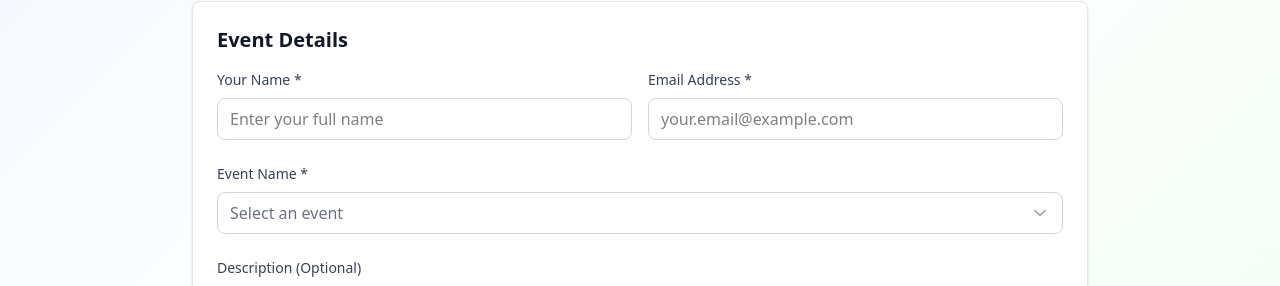
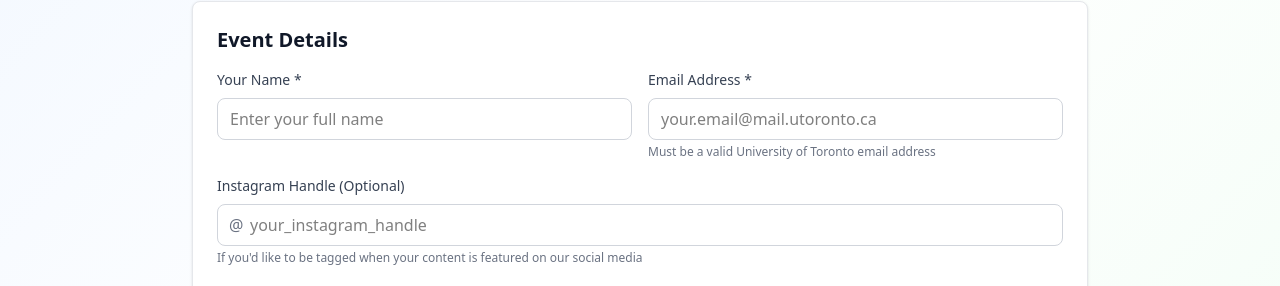
Before and after one commit to LensBridge/LensBridgeFrontend, a React (Vite) app: page /upload in a window 1280 px wide. Shown: the part 514-800 px from the top of the page. Built offline with nearby package versions, Linux system fonts and the light colour scheme; no server answers.

Commit message:
hooked up to test springboot API

```diff
--- a/src/pages/Upload.jsx
+++ b/src/pages/Upload.jsx
@@ -12,45 +12,19 @@ function Upload() {
   const [formData, setFormData] = useState({
     name: '',
     email: '',
+    instagram: '',
     event: '',
+    eventId: '', // Add eventId to track the selected event's ID
     description: '',
     consent: false
   });
+  const [emailError, setEmailError] = useState('');
   const fileInputRef = useRef(null);
 
-  // Mock API call to fetch events
-  const fetchEvents = async () => {
-    try {
-      setLoadingEvents(true);
-
-      // Simulate API call - replace with your actual API endpoint
-      await new Promise(resolve => setTimeout(resolve, 1000));
-
-      // Mock event data - this would come from your Spring Boot API
-      const mockEvents = [
-        { id: 1, name: 'MSA Welcome Week', date: '2025-09-15', status: 'upcoming' },
-        { id: 2, name: 'Cultural Night 2025', date: '2025-10-20', status: 'upcoming' },
-        { id: 3, name: 'Charity Fundraiser', date: '2025-11-10', status: 'upcoming' },
-        { id: 4, name: 'Islamic Awareness Week', date: '2025-11-25', status: 'upcoming' },
-        { id: 5, name: 'End of Year Banquet', date: '2025-12-15', status: 'upcoming' },
-        { id: 6, name: 'Study Session - Midterms', date: '2025-10-05', status: 'ongoing' },
-      ];
-
-      setEvents(mockEvents);
-    } catch (error) {
-      console.error('Error fetching events:', error);
-      setEvents([]);
-    } finally {
-      setLoadingEvents(false);
-    }
-  };
-
-  // Real API call function (commented out for now)
-  /*
   const fetchEventsFromAPI = async () => {
     try {
       setLoadingEvents(true);
-      const response = await fetch(`${import.meta.env.VITE_API_BASE_URL}/api/events/current`);
+      const response = await fetch(`http://localhost:8080/api/events`);
 
       if (!response.ok) {
         throw new Error('Failed to fetch events');
@@ -65,11 +39,11 @@ function Upload() {
       setLoadingEvents(false);
     }
   };
-  */
+
 
   // Fetch events when component mounts
   useEffect(() => {
-    fetchEvents();
+    fetchEventsFromAPI();
   }, []);
 
   const handleDragOver = (e) => {
@@ -128,62 +102,89 @@ function Upload() {
       ...prev,
       [name]: type === 'checkbox' ? checked : value
     }));
+
+    // Email validation
+    if (name === 'email') {
+      validateEmail(value);
+    }
   };
 
-  const handleEventSelect = (eventName) => {
+  const validateEmail = (email) => {
+    // Regex for University of Toronto email addresses
+    const uoftEmailRegex = /^[a-zA-Z0-9._%+-]+@(mail\.utoronto\.ca|utoronto\.ca)$/;
+
+    if (!email) {
+      setEmailError('');
+      return;
+    }
+
+    if (!uoftEmailRegex.test(email)) {
+      setEmailError('Please enter a valid University of Toronto email address (@mail.utoronto.ca or @utoronto.ca)');
+    } else {
+      setEmailError('');
+    }
+  };
+
+  const handleEventSelect = (eventName, eventId) => {
     setFormData(prev => ({
       ...prev,
-      event: eventName
+      event: eventName,
+      eventId: eventId
     }));
     setEventDropdownOpen(false);
   };
 
   const formatDate = (dateString) => {
-    return new Date(dateString).toLocaleDateString('en-US', {
+    // Parse the date and interpret it as EST
+    const date = new Date(dateString + 'T00:00:00-05:00'); // Force EST timezone
+    return date.toLocaleDateString('en-US', {
       month: 'short',
       day: 'numeric',
-      year: 'numeric'
+      year: 'numeric',
+      timeZone: 'America/New_York' // EST/EDT timezone
     });
   };
 
   const handleSubmit = async (e) => {
     e.preventDefault();
-    if (files.length === 0 || !formData.consent) return;
+    if (files.length === 0 || !formData.consent || !formData.eventId) return;
 
     setIsUploading(true);
 
     try {
-      // TODO: Replace with actual API call
       const uploadData = new FormData();
 
-      // Add form data
-      uploadData.append('name', formData.name);
-      uploadData.append('email', formData.email);
-      uploadData.append('event', formData.event);
-      uploadData.append('description', formData.description);
-      uploadData.append('consent', formData.consent);
-
-      // Add files
-      files.forEach((file, index) => {
-        uploadData.append(`files[${index}]`, file.file);
+      // Add files - Spring Boot expects 'files' parameter
+      files.forEach((file) => {
+        uploadData.append('files', file.file);
       });
 
-      // Simulate upload process for now
-      await new Promise(resolve => setTimeout(resolve, 2000));
+      // Add instagram handle (required by backend)
+      uploadData.append('instagramHandle', formData.instagram || '');
 
-      // TODO: Make actual API call
-      /*
-      const response = await fetch(`${import.meta.env.VITE_API_BASE_URL}/api/upload`, {
+      // Make actual API call to Spring Boot backend
+      const response = await fetch(`http://localhost:8080/api/upload/${formData.eventId}/batch`, {
         method: 'POST',
         body: uploadData,
       });
 
       if (!response.ok) {
-        throw new Error('Upload failed');
+        const errorData = await response.text();
+        throw new Error(`Upload failed: ${errorData}`);
       }
 
-      const result = await response.json();
-      */
+      // Handle different response types from backend
+      let result;
+      const contentType = response.headers.get('content-type');
+
+      if (contentType && contentType.includes('application/json')) {
+        result = await response.json();
+      } else {
+        // Backend returned plain text or HTML
+        result = { message: await response.text() };
+      }
+
+      console.log('Upload successful:', result);
 
       setIsUploading(false);
       setUploadComplete(true);
@@ -194,21 +195,24 @@ function Upload() {
         setFormData({
           name: '',
           email: '',
+          instagram: '',
           event: '',
+          eventId: '',
           description: '',
           consent: false
         });
+        setEmailError('');
         setUploadComplete(false);
       }, 3000);
 
     } catch (error) {
       console.error('Upload error:', error);
       setIsUploading(false);
-      // TODO: Show error message to user
+      alert(`Upload failed: ${error.message}`);
     }
   };
 
-  const isFormValid = files.length > 0 && formData.name && formData.email && formData.event && formData.consent;
+  const isFormValid = files.length > 0 && formData.name && formData.email && formData.event && formData.eventId && formData.consent && !emailError;
 
   if (uploadComplete) {
     return (
@@ -343,9 +347,44 @@ function Upload() {
                 value={formData.email}
                 onChange={handleInputChange}
                 required
-                className="w-full px-3 py-2 border border-gray-300 rounded-lg focus:outline-none focus:ring-2 focus:ring-blue-600 focus:border-transparent"
-                placeholder="your.email@example.com"
+                className={`w-full px-3 py-2 border rounded-lg focus:outline-none focus:ring-2 focus:border-transparent transition-colors ${
+                  emailError
+                    ? 'border-red-500 focus:ring-red-500 bg-red-50'
+                    : 'border-gray-300 focus:ring-blue-600'
+                }`}
+                placeholder="your.email@mail.utoronto.ca"
               />
+              {emailError ? (
+                <p className="text-xs text-red-600 mt-1 flex items-center space-x-1">
+                  <AlertCircle className="h-3 w-3" />
+                  <span>{emailError}</span>
+                </p>
+              ) : (
+                <p className="text-xs text-gray-500 mt-1">
+                  Must be a valid University of Toronto email address
+                </p>
+              )}
+            </div>
+
+            <div className="md:col-span-2">
+              <label htmlFor="instagram" className="block text-sm font-medium text-gray-700 mb-2">
+                Instagram Handle (Optional)
+              </label>
+              <div className="relative">
+                <span className="absolute left-3 top-1/2 transform -translate-y-1/2 text-gray-500">@</span>
+                <input
+                  type="text"
+                  id="instagram"
+                  name="instagram"
+                  value={formData.instagram}
+                  onChange={handleInputChange}
+                  className="w-full pl-8 pr-3 py-2 border border-gray-300 rounded-lg focus:outline-none focus:ring-2 focus:ring-blue-600 focus:border-transparent"
+                  placeholder="your_instagram_handle"
+                />
+              </div>
+              <p className="text-xs text-gray-500 mt-1">
+                If you'd like to be tagged when your content is featured on our social media
+              </p>
             </div>
           </div>
 
@@ -374,15 +413,17 @@ function Upload() {
                       <button
                         key={event.id}
                         type="button"
-                        onClick={() => handleEventSelect(event.name)}
+                        onClick={() => handleEventSelect(event.name, event.id)}
                         className="w-full px-3 py-2 text-left hover:bg-gray-50 focus:bg-gray-50 focus:outline-none border-b border-gray-100 last:border-b-0"
                       >
                         <div className="flex items-center justify-between">
                           <span className="text-gray-900">{event.name}</span>
                           <div className="flex items-center space-x-2">
                             <span className={`px-2 py-1 text-xs rounded-full ${
-                              event.status === 'ongoing'
+                              event.status === 'ONGOING'
                                 ? 'bg-green-100 text-green-800'
+                                : event.status === 'PAST'
+                                ? 'bg-yellow-100 text-yellow-800'
                                 : 'bg-blue-100 text-blue-800'
                             }`}>
                               {event.status}
```
